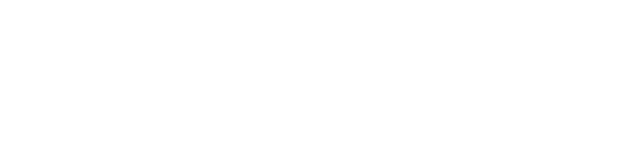
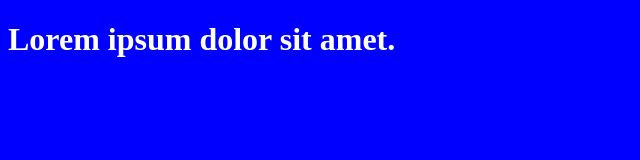
Before and after one commit to aalcazarp/CursGit, a plain HTML site: page index.html in a window 1280 px wide. Shown: the whole page, without its empty margins (0-640 px from the left). Drawn offline with Linux system fonts and the light colour scheme.

Commit message:
paràgraf i codi font

```diff
--- /dev/null
+++ b/css/styles.css
@@ -0,0 +1,4 @@
+body{
+    background-color: blue;
+    color: white;
+}
--- a/index.html
+++ b/index.html
@@ -4,8 +4,9 @@
     <meta charset="UTF-8">
     <meta name="viewport" content="width=device-width, initial-scale=1.0">
     <title>Exemple Git</title>
+    <link href="css/styles.css" rel="stylesheet" type="text/css"/>
 </head>
 <body>
-
+    <h1>Lorem ipsum dolor sit amet.</h1>
 </body>
 </html>
```
Also changed, not shown: javascript/scripts.js (added).
